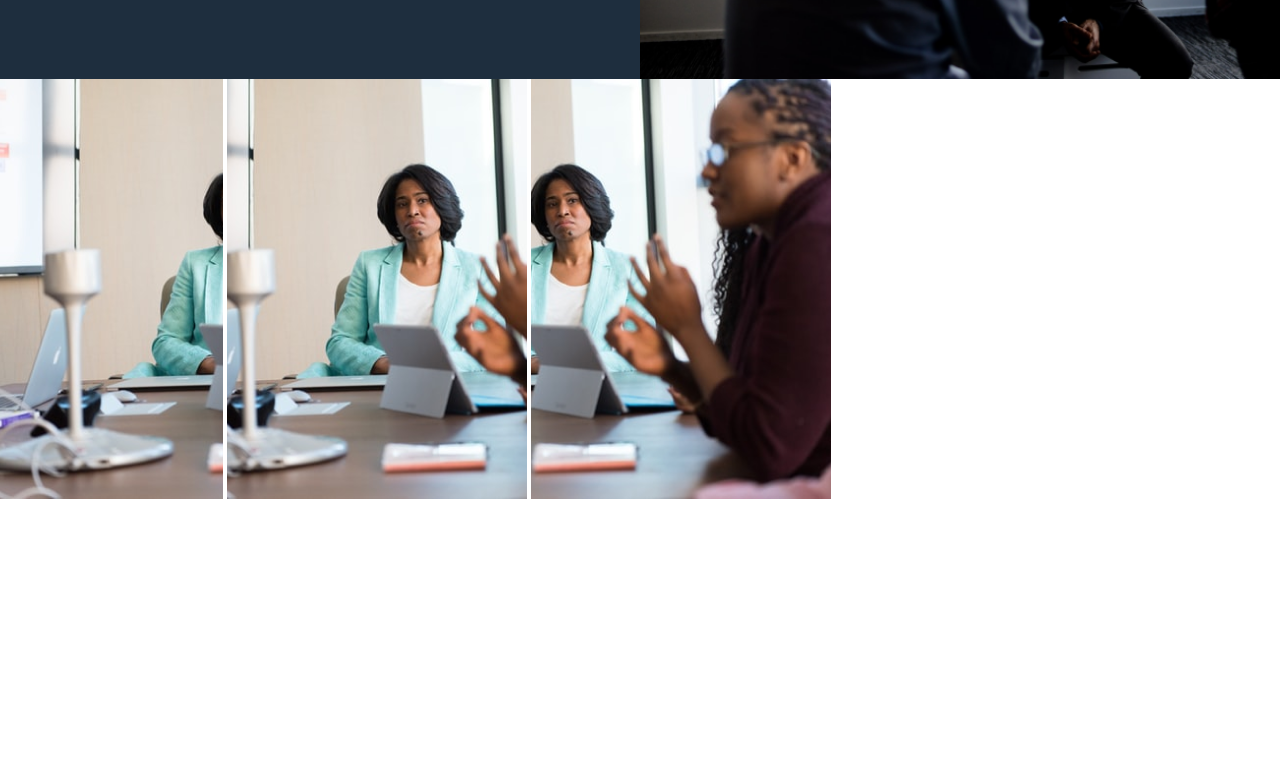
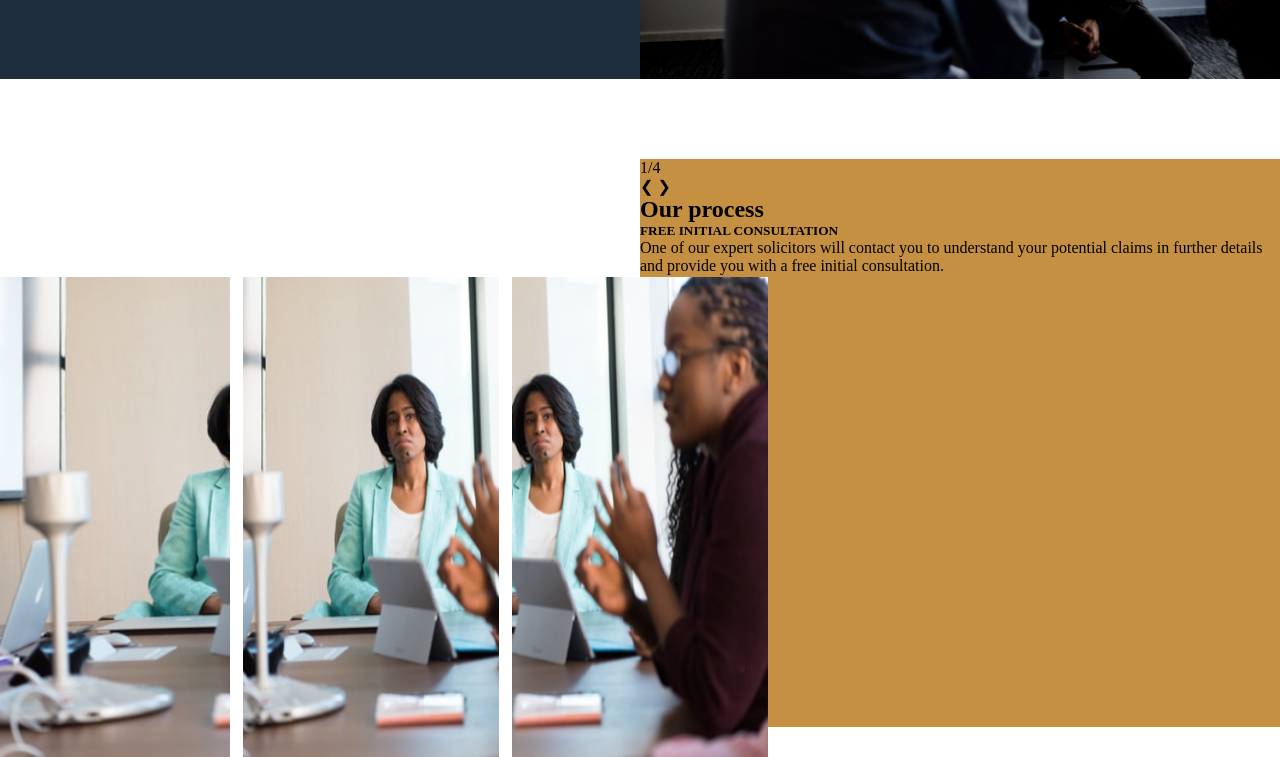
Before and after one commit to Yussasif/Bently, a plain HTML site: page index.html in a window 1280 px wide. Shown: the part 2362-3119 px from the top of the page. Before the commit the page ends 2865 px from the top, so only its background shows below. Drawn offline with Linux system fonts and the light colour scheme.

Commit message:
more changes

```diff
--- a/index.html
+++ b/index.html
@@ -93,12 +93,22 @@
 
     </section>
     <section class="sectionFour">
-        <div class="sectioneFourLeft">
-            <img src="images/Rectangle 8.png" alt="">
-            <img src="images/Rectangle 9.png" alt="">
-            <img src="images/Rectangle 10.png" alt="">
+        <div class="sectionFourLeft">
+            <img class="threeImg One" src="images/Rectangle 8.png" alt="">
+            <img class="threeImg Two" src="images/Rectangle 9.png" alt="">
+            <img class="threeImg Three" src="images/Rectangle 10.png" alt="">
         </div>
-        <div class="sectioneFourRight"></div>
+        <div class="sectionFourRight">
+            <p>1/4</p>
+            <p>&#10094; &#10095;</p>
+            <h1>Our process</h1>
+            <h5>FREE INITIAL CONSULTATION</h5>
+            <p>One of our expert solicitors will
+                 contact you to understand your
+                  potential claims in further
+                  details and provide you with a
+                   free initial consultation.</p>
+        </div>
 
     </section>
     <!--<section class="sectionFive">
--- a/style.css
+++ b/style.css
@@ -263,19 +263,39 @@ color: #FFFFFF;
     background-image: url(images/Rectangle6.png);
     background-size: cover;
 }
-/* .boxThree > img{
-    min-height: 100%;
-    width: auto;
-} */
+.sectionFour{
+    width: 100%;
+    display: flex;
+    flex-wrap: wrap;
+    height: 568px;
+    margin-top: 10vh;
+}
+.sectionFourLeft{
+    width: 50%;
+}
+.threeImg{
+    width: 20vw;
+    height: 60vh;
+    position: absolute;
+    top: 2639px;
+}
+.One{
+    left: -2vw;
+
+}
+.Two{
+    left: 19vw;
+}
+.Three{
+    left: 40vw;
+}
+.sectionFourRight{
+    width: 50%;
+    background-color: #C59042;
+}
 
 
-
-
-
-/*.sectionFour{
-    height: 200vh;
-    background-color: #ffffff;
-}
+/*
 .sectionFive{
     height: 80vh;
     background-color: #1e2e3e;
```
